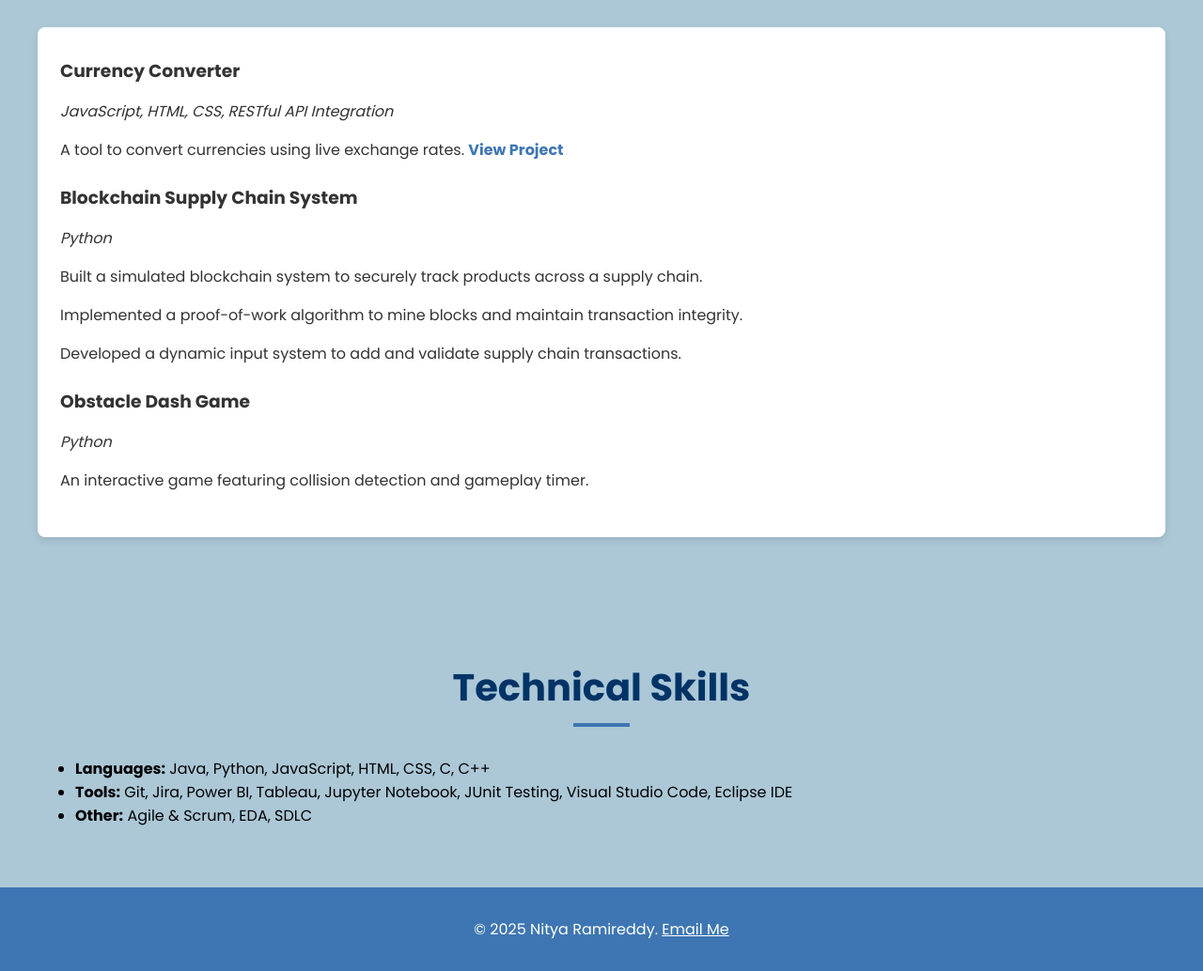
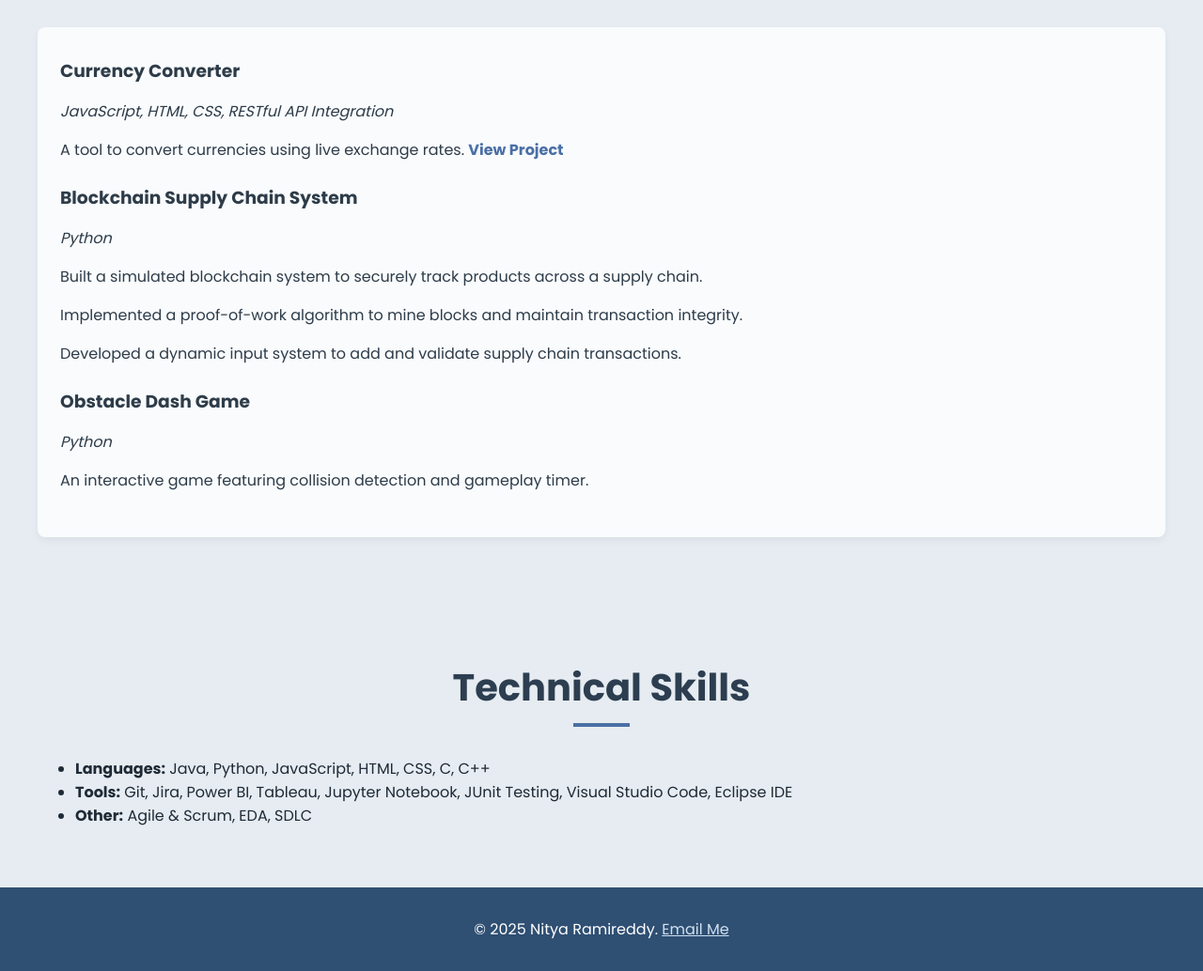
Before and after one commit to nityar123/Portfolio-Website, a plain HTML site: page index.html in a window 1280 px wide. Shown: the part 1761-2795 px from the top of the page at 94% size. Drawn offline with Linux system fonts and the light colour scheme.

Commit message:
Update stylesheet.css

```diff
--- a/stylesheet.css
+++ b/stylesheet.css
@@ -1,15 +1,15 @@
 body {
     font-family: 'Poppins', sans-serif;
     margin: 0;
-    background-color: #acc8d7; /* Grayish blue background */
-    color: black;
+    background-color: #e6ecf1; /* Light gray-blue background for a clean look */
+    color: #1f2a36; /* Dark slate for text for better readability */
 }
 
 header {
     position: relative;
-    height: 60vh; /* Reduced from 100vh to reveal body background */
+    height: 60vh;
     background: url('https://source.unsplash.com/1600x900/?technology,code') no-repeat center center/cover;
-    color: #608da2;
+    color: #e0f0ff; /* Soft text color to contrast with background image */
     display: flex;
     flex-direction: column;
     justify-content: center;
@@ -32,7 +32,7 @@ header a {
     display: inline-block;
     text-decoration: none;
     padding: 0.75rem 1.5rem;
-    background-color: #3e76b3;
+    background-color: #4a6fa5; /* Muted professional blue */
     color: white;
     font-weight: bold;
     border-radius: 5px;
@@ -40,7 +40,7 @@ header a {
 }
 
 header a:hover {
-    background-color: #004085;
+    background-color: #2f4f73; /* Darker blue on hover */
 }
 
 section {
@@ -51,7 +51,7 @@ section {
 
 .section-title {
     font-size: 2.5rem;
-    color: #003366;
+    color: #2c3e50; /* Rich navy blue for titles */
     text-align: center;
     margin-bottom: 2rem;
     position: relative;
@@ -62,7 +62,7 @@ section {
     display: block;
     width: 60px;
     height: 4px;
-    background: #3e76b3;
+    background: #4a6fa5; /* Accent blue underline */
     margin: 0.5rem auto;
 }
 
@@ -75,11 +75,11 @@ section {
 .column {
     flex: 1;
     min-width: 300px;
-    background: white;
+    background: #f9fbfd; /* Off-white with subtle blue tint */
     padding: 1.5rem;
     border-radius: 8px;
-    box-shadow: 0 4px 8px rgba(0, 0, 0, 0.1);
-    color: #333;
+    box-shadow: 0 4px 8px rgba(0, 0, 0, 0.05); /* Softer shadow for a cleaner look */
+    color: #2e3c49; /* Neutral dark gray-blue for text */
 }
 
 .project {
@@ -91,7 +91,7 @@ section {
 }
 
 .project a {
-    color: #3e76b3;
+    color: #4a6fa5; /* Link color consistent with buttons */
     text-decoration: none;
     font-weight: bold;
 }
@@ -101,7 +101,7 @@ section {
 }
 
 footer {
-    background: #3e76b3;
+    background: #2f4f73; /* Deep blue-gray footer */
     color: white;
     text-align: center;
     padding: 2rem 1rem;
@@ -112,6 +112,6 @@ footer p {
 }
 
 footer a {
-    color: white;
+    color: #cfe0f0; /* Lighter blue for footer links */
     text-decoration: underline;
 }
```
